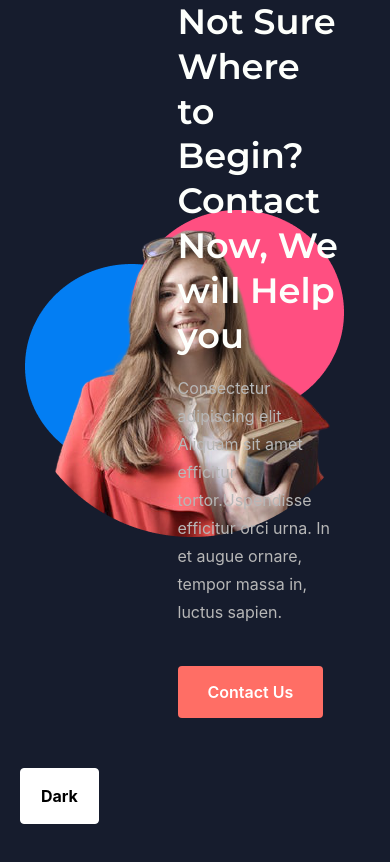
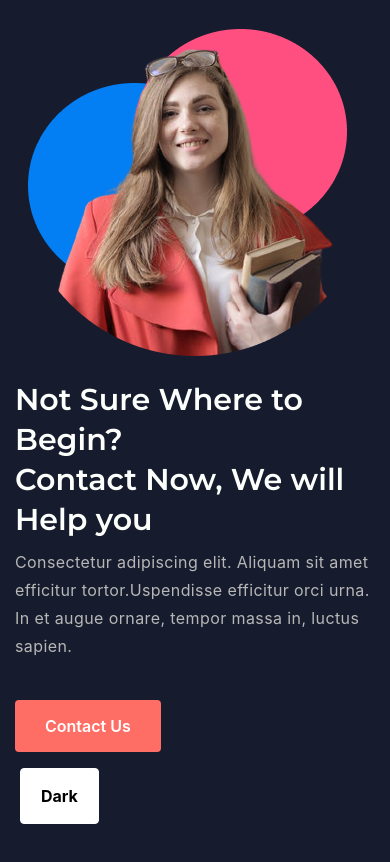
Before and after one commit to vanphong93/landing-page-bootstrap, a plain HTML site: page index.html in a window 390 px wide. Drawn offline with nearby package versions, Linux system fonts and the light colour scheme.

Commit message:
add contact responsive

```diff
--- a/css/index.css
+++ b/css/index.css
@@ -16,6 +16,7 @@ body.light {
 }
 p {
   margin: 0;
+  letter-spacing: 0.4px;
 }
 /* END GLOBAL */
 
@@ -53,7 +54,6 @@ p {
 
 /* START CONTACT */
 .contact .contact__right h2 {
-  margin-bottom: 16px;
   font-family: "Montserrat", sans-serif;
   font-size: 2.2rem;
   font-weight: 600;
@@ -80,3 +80,13 @@ p {
   background: #4867b0;
 }
 /* END CONTACT */
+
+/* START RESPONSIVE */
+/* start contact */
+@media screen and (max-width: 560px) {
+  .contact .contact__right h2 {
+    font-size: 1.88rem;
+    line-height: 2.5rem;
+  }
+}
+/* end contact */
--- a/index.html
+++ b/index.html
@@ -51,17 +51,19 @@
 
     <!-- START CONTACT -->
     <section class="contact pb-5">
-      <div class="container pb-4 mb-5">
+      <div class="container pb-md-5 pb-4 mb-5">
         <div class="contact__detail row align-items-center">
-          <div class="contact__left col-5 text-center">
+          <div class="contact__left col-lg-5 col-12 mb-lg-0 mb-4 text-center">
             <img
               src="./image/contact_img.png"
               alt="contact_image"
               class="m-auto"
             />
           </div>
-          <div class="contact__right col-7 pr-5">
-            <h2>Not Sure Where to Begin? Contact Now, We will Help you</h2>
+          <div class="contact__right col-lg-7 col-12 pr-lg-5">
+            <h2 class="mb-sm-3 mb-2">
+              Not Sure Where to Begin?<br />Contact Now, We will Help you
+            </h2>
             <p>
               Consectetur adipiscing elit. Aliquam sit amet efficitur
               tortor.Uspendisse efficitur orci urna. In et augue ornare, tempor
```
